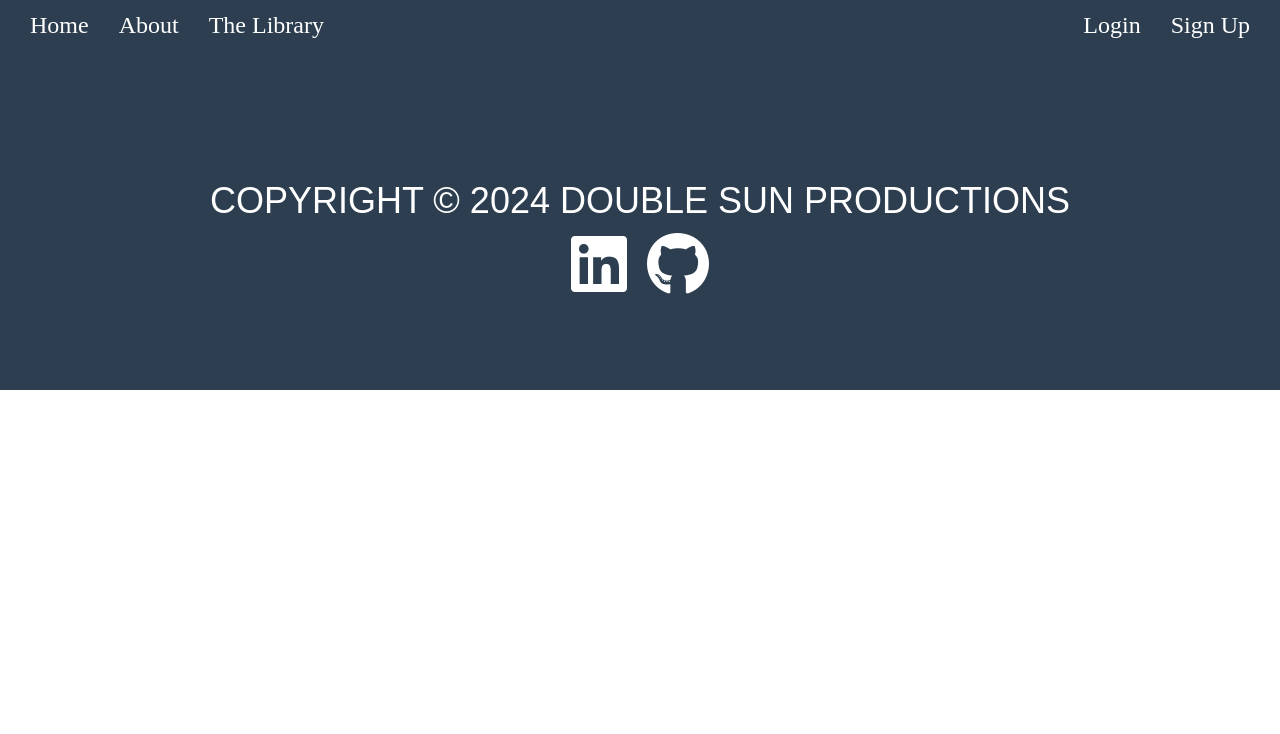
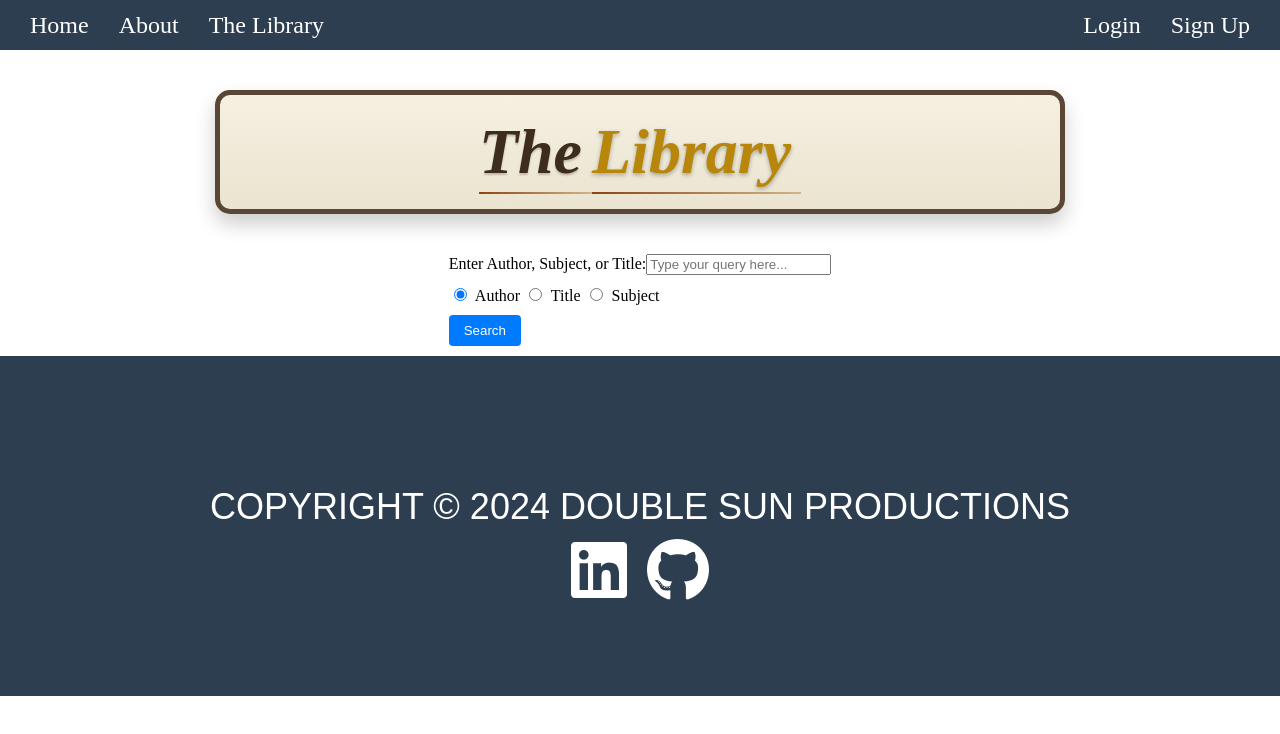
Before and after one commit to ravenusmc/personal_library_project, a Vue app in the folder client/: page /library in a window 1280 px wide. Shown: the top 734 px of the page. Built offline with nearby package versions, Linux system fonts and the light colour scheme.

Commit message:
added search form

```diff
--- /dev/null
+++ b/client/src/components/library/Form.vue
@@ -0,0 +1,84 @@
+<template>
+  <div>
+    <div class="form-div">
+      <form @submit.prevent="SubmitSearchQuery">
+        <div>
+          <label for="search">Enter Author, Subject, or Title:</label>
+          <input v-model="search" id="search" type="text" placeholder="Type your query here..." />
+        </div>
+
+        <div class="form-group">
+          <label>
+            <input type="radio" v-model="searchType" value="Author" /> Author
+          </label>
+          <label>
+            <input type="radio" v-model="searchType" value="Title" /> Title
+          </label>
+          <label>
+            <input type="radio" v-model="searchType" value="Subject" /> Subject
+          </label>
+        </div>
+
+        <div class="form-group">
+          <button class="styled-button" type="submit">Search</button>
+        </div>
+      </form>
+    </div>
+  </div>
+</template>
+
+<script>
+export default {
+  name: "Mapform",
+  data() {
+    return {
+      search: "",
+      searchType: "Author", // Default search type
+    };
+  },
+  methods: {
+    SubmitSearchQuery() {
+      if (!this.search.trim()) {
+        alert("Please enter a search query.");
+        return;
+      }
+      const payload = {
+        query: this.search,
+        type: this.searchType,
+      };
+      // this.submitSelectedYearToServer({ payload });
+    },
+  },
+};
+</script>
+
+<style>
+
+.form-div {
+  display: flex;
+  flex-direction: column;
+  justify-content: center;
+  align-items: center;
+}
+
+.form-group {
+  margin: 10px 0;
+}
+
+.styled-button {
+  background-color: #007bff;
+  color: #fff;
+  border: none;
+  padding: 8px 15px;
+  cursor: pointer;
+  border-radius: 4px;
+}
+
+.styled-button:hover {
+  background-color: #0056b3;
+}
+
+input[type="radio"] {
+  margin-right: 5px;
+}
+</style>
--- /dev/null
+++ b/client/src/components/library/Title.vue
@@ -0,0 +1,80 @@
+<template>
+    <div>
+        <div class="title-div">
+            <h1 class="title center">
+                <span class="decorative">The</span>
+                <span class="decorative highlight">Library</span>
+            </h1>
+        </div>
+    </div>
+</template>
+
+<script>
+
+</script>
+
+<style scoped>
+/* Outer container */
+.title-div {
+    background: linear-gradient(to bottom, #f5f0e1, #eae4d0);
+    border: 5px solid #5a4634;
+    border-radius: 15px;
+    padding: 20px;
+    text-align: center;
+    box-shadow: 0 10px 20px rgba(0, 0, 0, 0.2);
+    max-width: 800px;
+    margin: 40px auto;
+}
+
+/* Main title styling */
+.title {
+    font-family: 'Merriweather', serif; /* A classic, bookish font */
+    font-size: 4rem;
+    color: #3e2c1c; /* Rich brown, bookish tone */
+    text-shadow: 0 2px 2px rgba(0, 0, 0, 0.2);
+    margin: 0;
+}
+
+/* Decorative words for emphasis */
+.decorative {
+    display: inline-block;
+    font-style: italic;
+    position: relative;
+    padding-right: 10px;
+}
+
+/* Add a subtle underline to each word */
+.decorative:after {
+    content: '';
+    position: absolute;
+    left: 0;
+    bottom: -5px;
+    width: 100%;
+    height: 2px;
+    background: linear-gradient(to right, #8b4513, #d2b48c);
+}
+
+/* Highlight "Library" with a gold touch */
+.highlight {
+    color: #b8860b; /* Golden brown */
+    font-weight: bold;
+    text-shadow: 0 2px 4px rgba(0, 0, 0, 0.3);
+}
+
+/* Add a subtle bookish animation */
+.decorative {
+    animation: fade-in 2s ease-out;
+}
+
+/* Keyframe animations */
+@keyframes fade-in {
+    from {
+        opacity: 0;
+        transform: translateY(10px);
+    }
+    to {
+        opacity: 1;
+        transform: translateY(0);
+    }
+}
+</style>
--- a/client/src/router/index.js
+++ b/client/src/router/index.js
@@ -17,6 +17,11 @@ const routes = [
     // this generates a separate chunk (about.[hash].js) for this route
     // which is lazy-loaded when the route is visited.
     component: () => import(/* webpackChunkName: "about" */ '../views/AboutView.vue')
+  },
+  {
+    path: '/library',
+    name: 'library',
+    component: () => import('../views/Library.vue')
   }
 ]
 
--- /dev/null
+++ b/client/src/views/Library.vue
@@ -0,0 +1,23 @@
+<template>
+    <div>
+        <Title />
+        <Form />
+    </div>
+</template>
+
+<script>
+import Title from '@/components/library/Title.vue';
+import Form from '@/components/library/Form.vue';
+
+export default {
+  name: 'HomeView',
+  components: {
+    Title,
+    Form,
+  }
+}
+
+</script>
+
+<style scoped>
+</style>
```
Also changed, not shown: client/src/components/home/Jumbotron.vue (+0 -10 lines), client/src/views/HomeView.vue (+0 -10 lines).
